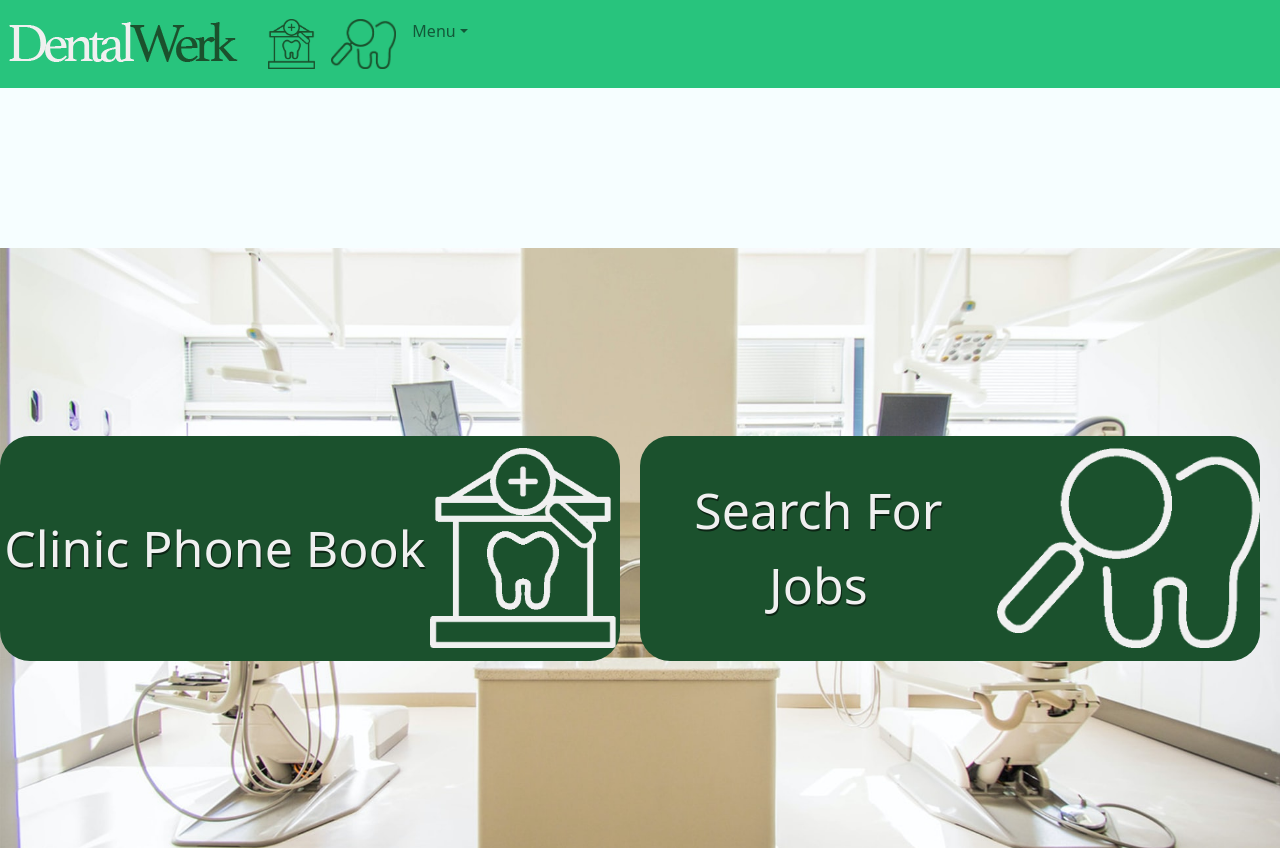
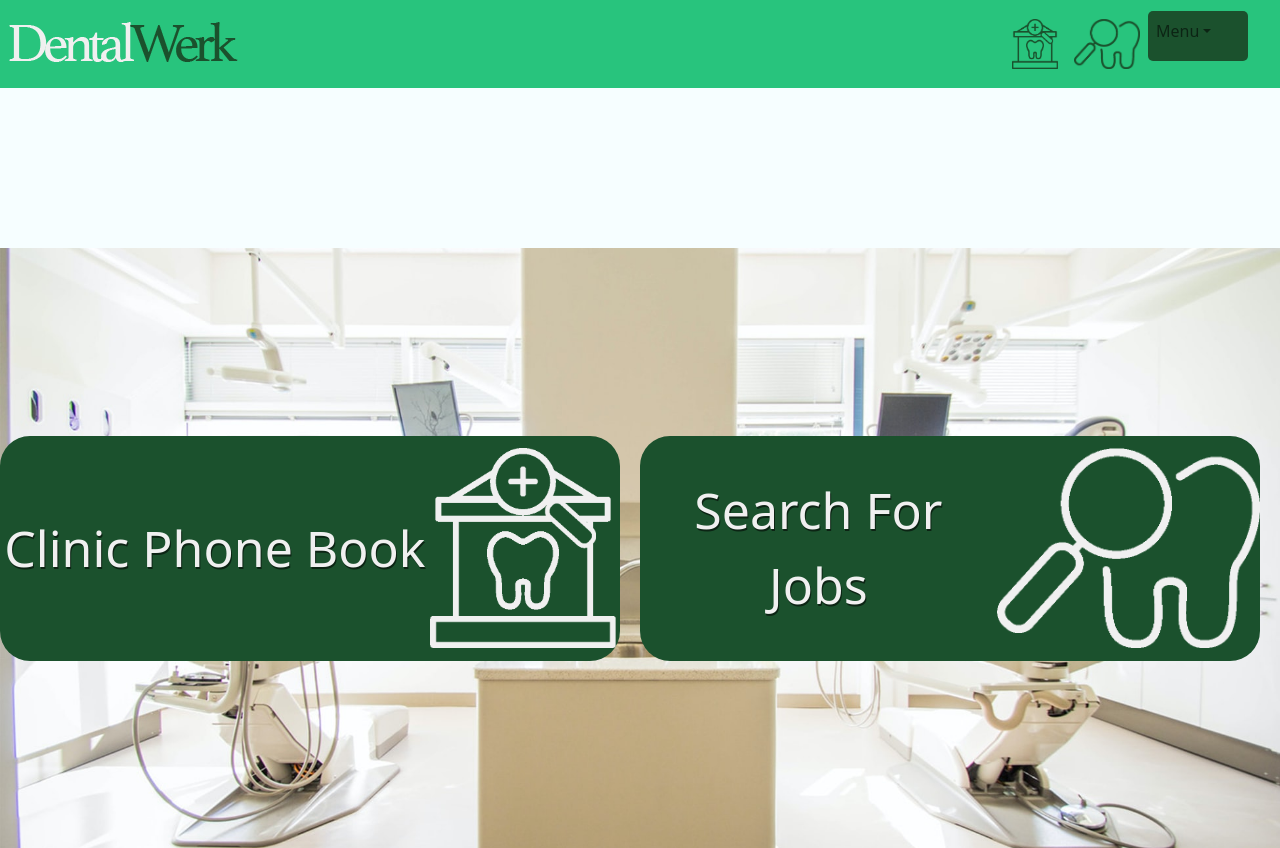
Before and after one commit to theMVPshop/nt03, a React (Create React App) app in the folder client/: page / in a window 1280 px wide. Built offline with nearby package versions, Linux system fonts and the light colour scheme.

Commit message:
Fixed Nav placement and colors (minus 'menu' text color)

```diff
--- a/client/src/components/Navigation.js
+++ b/client/src/components/Navigation.js
@@ -12,7 +12,7 @@ const Navigation = () => {
         <img src={logo} alt='dental werk logo' />
       </Navbar.Brand>
       <Navbar.Toggle aria-controls='basic-navbar-nav' />
-      <Navbar.Collapse id='basic-navbar-nav'>
+      <Navbar.Collapse className='nav-box' id='basic-navbar-nav'>
         <Nav className='mr-auto'>
           <Link className='nav-link' to='/clinic-search'>
             <img src={clinic} alt='clinic search icon' />
@@ -20,7 +20,12 @@ const Navigation = () => {
           <Link className='nav-link' to='/job-search'>
             <img src={search} alt='job search icon' />
           </Link>
-          <NavDropdown title='Menu' id='basic-nav-dropdown'>
+          <NavDropdown
+            styles={{ color: '#f0f0f0' }}
+            className='menu-button'
+            title='Menu'
+            id='basic-nav-dropdown'
+          >
             <NavDropdown.Item href='/job-search'>Job Search</NavDropdown.Item>
             <NavDropdown.Item href='/clinic-search'>
               Clinic Search
--- a/client/src/css/Navigation.css
+++ b/client/src/css/Navigation.css
@@ -1,3 +1,8 @@
+.nav-box {
+  justify-content: flex-end;
+  margin-right: 2em;
+}
+
 .navbar {
   background-color: var(--primary-green);
 }
@@ -5,3 +10,18 @@
 .nav-link > img {
   height: 50px;
 }
+
+.menu-button {
+  background-color: var(--secondary-green);
+  height: 50px;
+  width: 100px;
+  border-radius: 5px;
+}
+
+.dropdown-menu {
+  background-color: var(--secondary-green);
+}
+
+a.dropdown-item {
+  color: var(--primary-text-color);
+}
```
